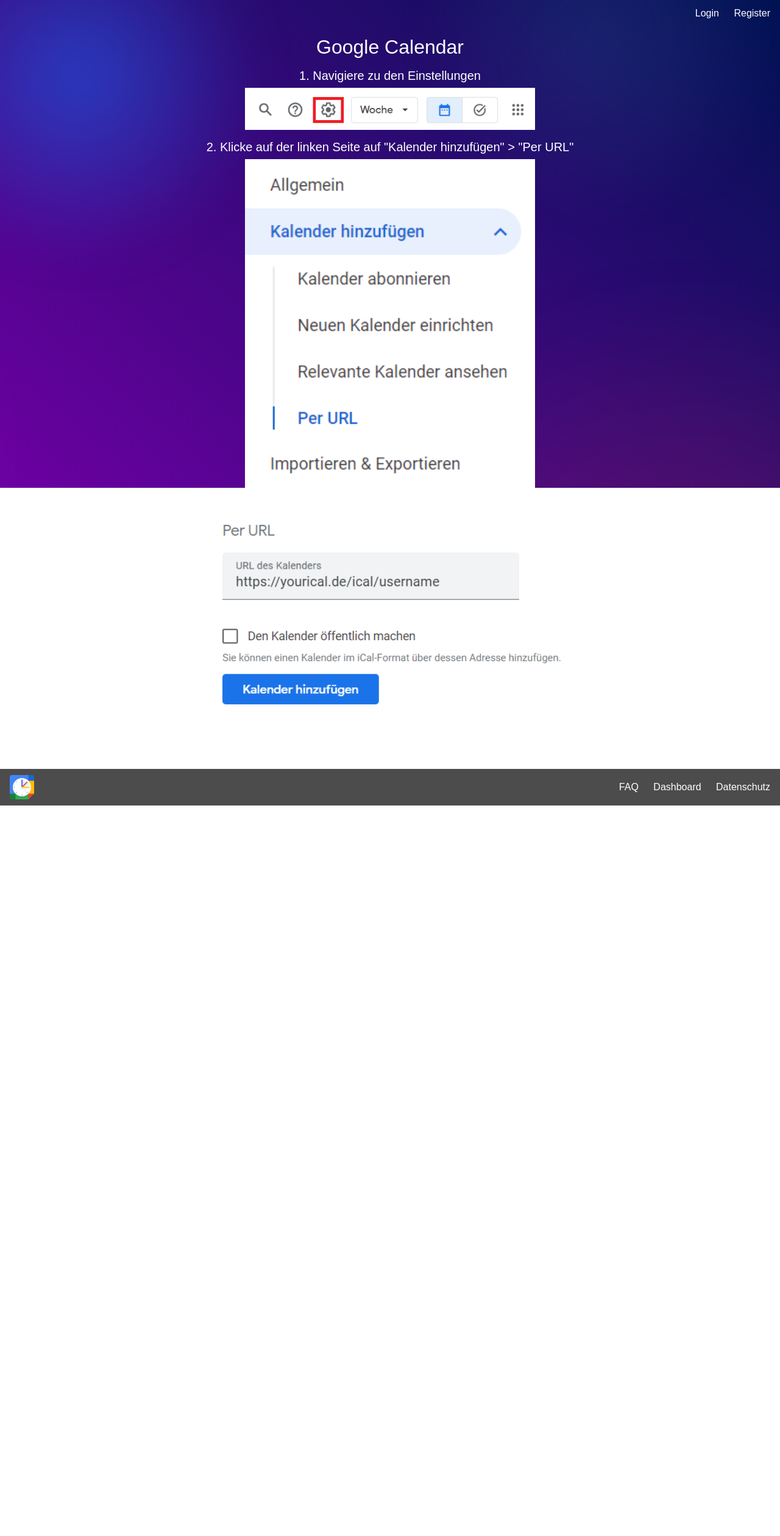
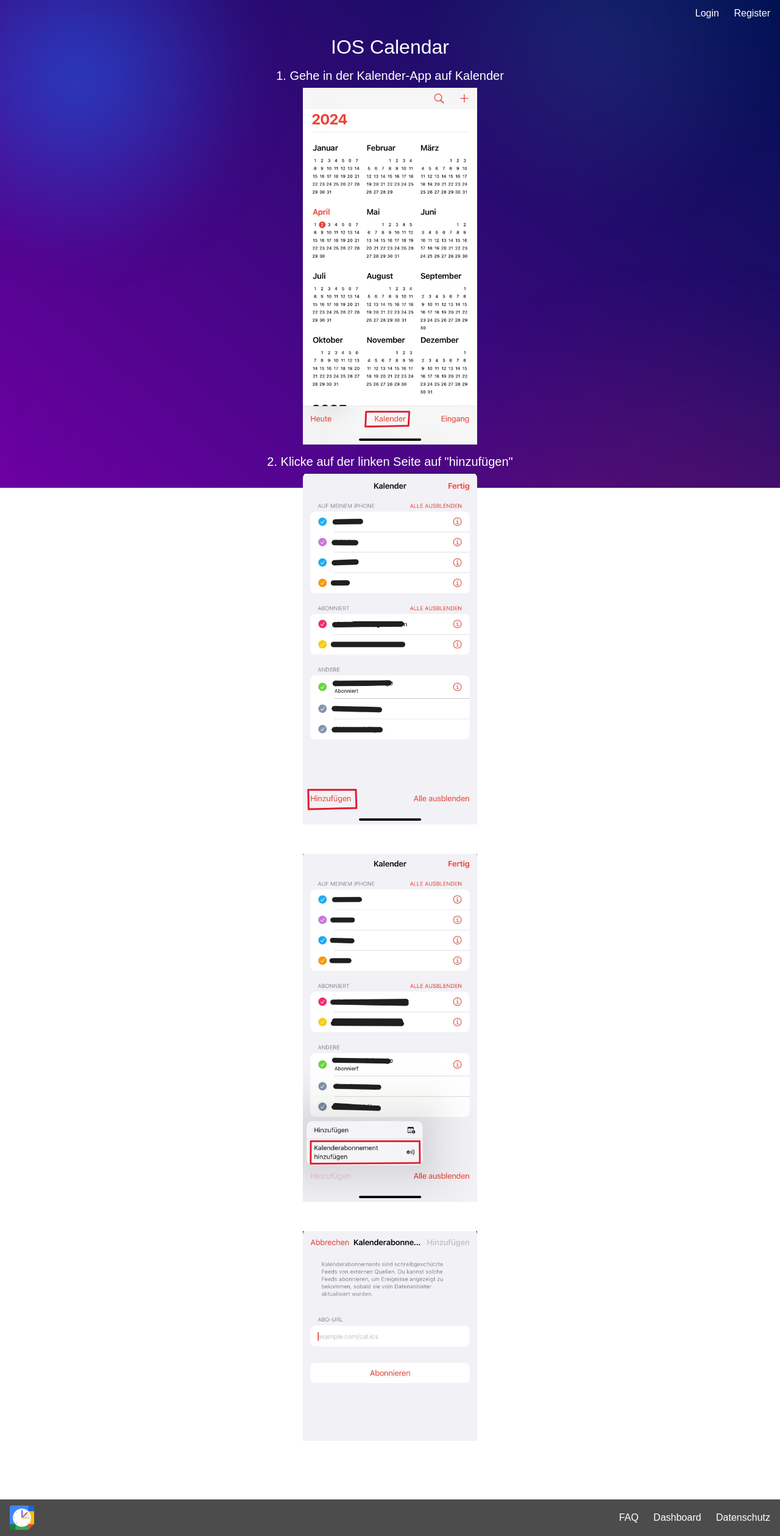
Before and after one commit to Kurzhalsgiraffe/Yourical, a Flask app: page /faq/apple in a window 1280 px wide. Shown: the whole page at 61% size. Before the commit the page ends 1321 px from the top, so only its background shows below. Run offline with Flask 3, Linux system fonts and the light colour scheme; parts of the project's set-up code (start-up, migrations or seed data) failed here and were passed over.

Commit message:
FAQ angepasst

```diff
--- a/server/project/templates/faq/faq_apple.html
+++ b/server/project/templates/faq/faq_apple.html
@@ -6,15 +6,21 @@
 
 {% block content %}
     <div class="faq-container mt-2">
-        <h2>Google Calendar</h3>
-        <h5 class="mt-3">1. Navigiere zu den Einstellungen</h5>
-        <img src="{{ url_for('static', filename='images/google_settings.png') }}" width="50%" style="min-width: 300px;">
+        <h2>IOS Calendar</h3>
+        <h5 class="mt-3">1. Gehe in der Kalender-App auf Kalender</h5>
+        <img src="{{ url_for('static', filename='images/IOS_1.png') }}" width="30%" style="min-width: 150px;;">
 
-        <h5 class="mt-3">2. Klicke auf der linken Seite auf "Kalender hinzufügen" > "Per URL"</h5>
-        <img src="{{ url_for('static', filename='images/google_per_url.png') }}" width="50%" style="min-width: 300px;">
+        <h5 class="mt-3">2. Klicke auf der linken Seite auf "hinzufügen"</h5>
+        <img src="{{ url_for('static', filename='images/IOS_2.png') }}" width="30%" style="min-width: 150px;;">
 
-        <h5 class="mt-3">3. Füge die URL deines ICals ein und klicke auf "Kalender hinzuzufügen"</h5>
-        <img src="{{ url_for('static', filename='images/google_add.png') }}" width="60%" style="min-width: 300px;">
+        <h5 class="mt-3">3. Wähle Kalenderabonnement</h5>
+        <img src="{{ url_for('static', filename='images/IOS_3.png') }}" width="30%" style="min-width: 150px;;">
+
+        <h5 class="mt-3">4. Gib hier deinen Link ein</h5>
+
+        <a href="/ical/{{ current_user.username }}"></a>
+
+        <img src="{{ url_for('static', filename='images/IOS_4.png') }}" width="30%" style="min-width: 150px;">
 
         <h5 class="mt-3">Die Daten werden dann automatisch von unserem Server bezogen und in eurem Kalender aktuell gehalten.</h5>
     </div>
```
Also changed, not shown: instance/database.db, server/project/static/images/IOS_1.png (added), server/project/static/images/IOS_2.png (added), server/project/static/images/IOS_3.png (added), server/project/static/images/IOS_4.png (added).
